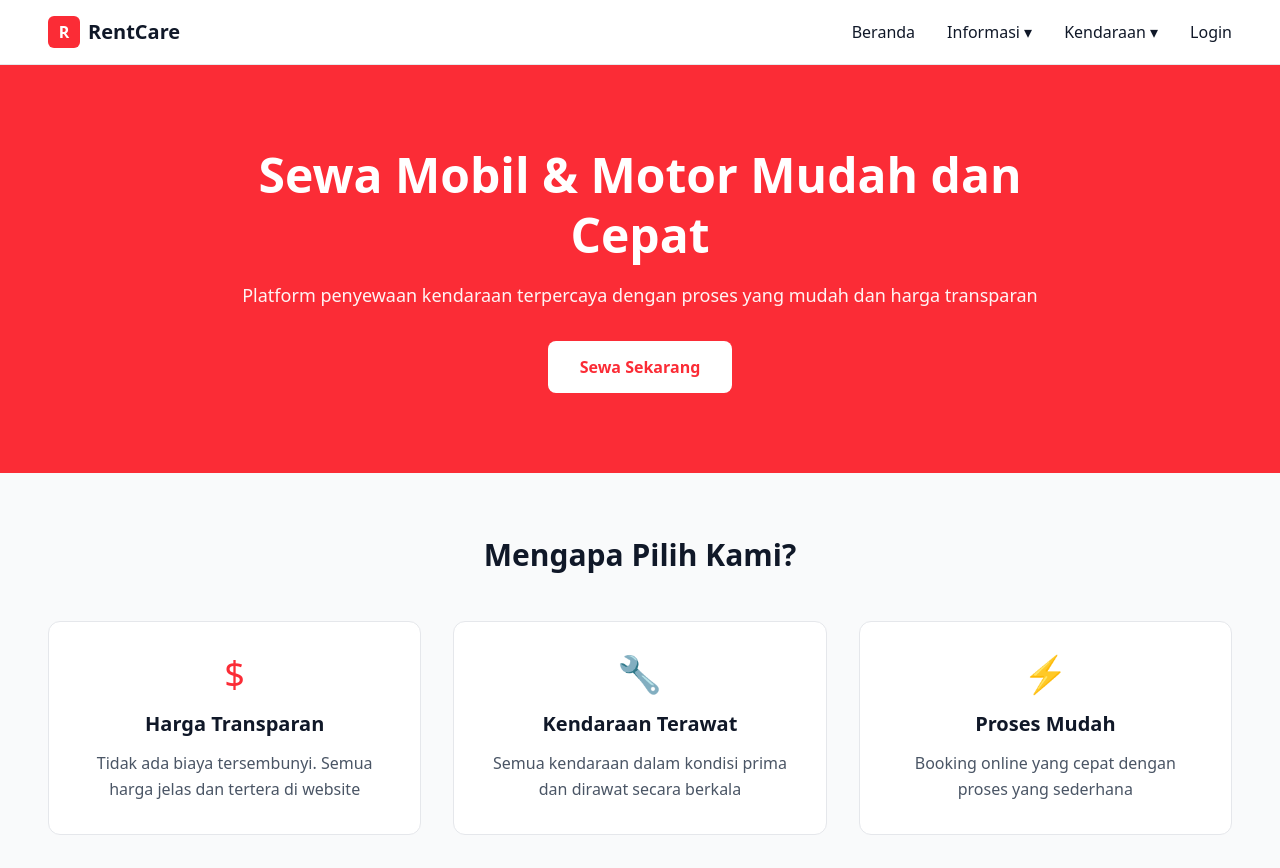
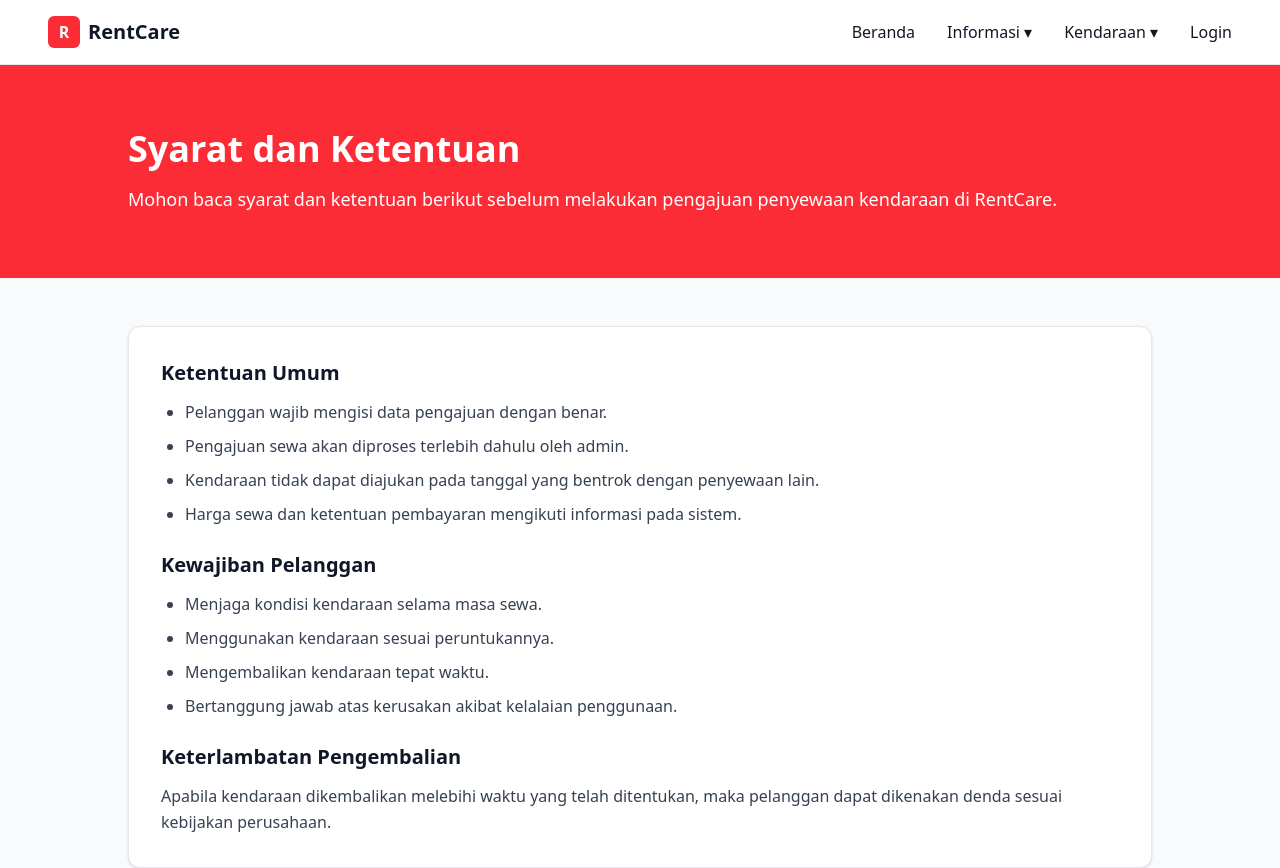
Before and after one commit to alzzneon/Tugas-Akhir, a React app in the folder frontend/: page /syarat in a window 1280 px wide. Before the commit this address led to /. Shown: the top 868 px of the page. Built offline with nearby package versions, Linux system fonts and the light colour scheme; no server answers; the HTML template or start-up script is replaced by a standard one.

Commit message:
informasi perusahaan

```diff
--- a/frontend/src/App.jsx
+++ b/frontend/src/App.jsx
@@ -29,6 +29,11 @@ import Login from "./pages/Customer/Login";
 import Register from "./pages/Customer/Register";
 import SewaMobil from "./pages/Customer/SewaMobil";
 
+import TentangPerusahaan from "./pages/Customer/Informasi/TentangPerusahaan";
+import SyaratKetentuan from "./pages/Customer/Informasi/SyaratKetentuan";
+import KebijakanPrivasi from "./pages/Customer/Informasi/KebijakanPrivasi";
+import FAQ from "./pages/Customer/Informasi/FAQ";
+
 function ProtectedRoute({ children }) {
   const token = localStorage.getItem("token");
 
@@ -51,6 +56,11 @@ export default function App() {
 
       <Route path="/login" element={<Login />} />
       <Route path="/register" element={<Register />} />
+
+      <Route path="/tentang" element={<TentangPerusahaan />} />
+      <Route path="/syarat" element={<SyaratKetentuan />} />
+      <Route path="/kebijakan" element={<KebijakanPrivasi />} />
+      <Route path="/faq" element={<FAQ />} />
 
       {/* ADMIN LOGIN */}
       <Route path="/admin/login" element={<LoginAdmin />} />
--- /dev/null
+++ b/frontend/src/pages/Customer/Informasi/FAQ.jsx
@@ -0,0 +1,61 @@
+import Header from "../../../Components/Public/Header";
+import Footer from "../../../Components/Public/Footer";
+
+export default function FAQ() {
+  const faqItems = [
+    {
+      question: "Bagaimana cara menyewa kendaraan di RentCare?",
+      answer:
+        "Pilih kendaraan yang tersedia, isi data pengajuan penyewaan, lalu tunggu proses verifikasi dan persetujuan dari admin.",
+    },
+    {
+      question: "Apakah pengajuan sewa langsung disetujui?",
+      answer:
+        "Tidak. Sistem RentCare menggunakan alur pengajuan terlebih dahulu, kemudian admin akan memprosesnya.",
+    },
+    {
+      question: "Apakah saya bisa menyewa kendaraan yang sama pada tanggal yang bentrok?",
+      answer:
+        "Tidak bisa. Sistem harus menolak pengajuan apabila kendaraan yang sama sudah dipakai atau diajukan pada rentang tanggal yang sama.",
+    },
+    {
+      question: "Apa yang terjadi jika kendaraan terlambat dikembalikan?",
+      answer:
+        "Pelanggan dapat dikenakan denda keterlambatan sesuai kebijakan yang berlaku.",
+    },
+  ];
+
+  return (
+    <div className="min-h-screen flex flex-col bg-gray-50">
+      <Header />
+
+      <section className="bg-red-500 text-white py-16 px-6 md:px-12">
+        <div className="max-w-5xl mx-auto">
+          <h1 className="text-4xl font-bold mb-4">FAQ</h1>
+          <p className="text-lg leading-relaxed">
+            Berikut adalah pertanyaan yang sering diajukan oleh pelanggan
+            RentCare.
+          </p>
+        </div>
+      </section>
+
+      <main className="flex-1 py-12 px-6 md:px-12">
+        <div className="max-w-5xl mx-auto space-y-4">
+          {faqItems.map((item, index) => (
+            <div
+              key={index}
+              className="bg-white rounded-xl shadow-sm border border-gray-200 p-6"
+            >
+              <h2 className="text-lg font-semibold text-gray-900 mb-2">
+                {item.question}
+              </h2>
+              <p className="text-gray-700 leading-relaxed">{item.answer}</p>
+            </div>
+          ))}
+        </div>
+      </main>
+
+      <Footer />
+    </div>
+  );
+}
--- /dev/null
+++ b/frontend/src/pages/Customer/Informasi/KebijakanPrivasi.jsx
@@ -0,0 +1,60 @@
+import Header from "../../../Components/Public/Header";
+import Footer from "../../../Components/Public/Footer";
+
+export default function KebijakanPrivasi() {
+  return (
+    <div className="min-h-screen flex flex-col bg-gray-50">
+      <Header />
+
+      <section className="bg-red-500 text-white py-16 px-6 md:px-12">
+        <div className="max-w-5xl mx-auto">
+          <h1 className="text-4xl font-bold mb-4">Kebijakan Privasi</h1>
+          <p className="text-lg leading-relaxed">
+            RentCare berkomitmen untuk menjaga keamanan dan kerahasiaan data
+            pribadi pelanggan.
+          </p>
+        </div>
+      </section>
+
+      <main className="flex-1 py-12 px-6 md:px-12">
+        <div className="max-w-5xl mx-auto bg-white rounded-xl shadow-sm border border-gray-200 p-8 space-y-6">
+          <section>
+            <h2 className="text-xl font-semibold text-gray-900 mb-3">
+              Data yang Dikumpulkan
+            </h2>
+            <p className="text-gray-700 leading-relaxed">
+              Kami dapat mengumpulkan data seperti nama, email, nomor telepon,
+              alamat, dan informasi lain yang dibutuhkan untuk proses pengajuan
+              penyewaan kendaraan.
+            </p>
+          </section>
+
+          <section>
+            <h2 className="text-xl font-semibold text-gray-900 mb-3">
+              Penggunaan Data
+            </h2>
+            <ul className="list-disc pl-6 text-gray-700 leading-relaxed space-y-2">
+              <li>Memproses pengajuan penyewaan kendaraan.</li>
+              <li>Melakukan verifikasi data pelanggan.</li>
+              <li>Memberikan informasi terkait status penyewaan.</li>
+              <li>Meningkatkan kualitas layanan RentCare.</li>
+            </ul>
+          </section>
+
+          <section>
+            <h2 className="text-xl font-semibold text-gray-900 mb-3">
+              Perlindungan Data
+            </h2>
+            <p className="text-gray-700 leading-relaxed">
+              Kami berupaya menjaga data pelanggan dari akses, penggunaan, atau
+              perubahan yang tidak sah dengan menerapkan langkah pengamanan yang
+              wajar pada sistem.
+            </p>
+          </section>
+        </div>
+      </main>
+
+      <Footer />
+    </div>
+  );
+}
--- /dev/null
+++ b/frontend/src/pages/Customer/Informasi/SyaratKetentuan.jsx
@@ -0,0 +1,69 @@
+import Header from "../../../Components/Public/Header";
+import Footer from "../../../Components/Public/Footer";
+
+export default function SyaratKetentuan() {
+  return (
+    <div className="min-h-screen flex flex-col bg-gray-50">
+      <Header />
+
+      <section className="bg-red-500 text-white py-16 px-6 md:px-12">
+        <div className="max-w-5xl mx-auto">
+          <h1 className="text-4xl font-bold mb-4">Syarat dan Ketentuan</h1>
+          <p className="text-lg leading-relaxed">
+            Mohon baca syarat dan ketentuan berikut sebelum melakukan
+            pengajuan penyewaan kendaraan di RentCare.
+          </p>
+        </div>
+      </section>
+
+      <main className="flex-1 py-12 px-6 md:px-12">
+        <div className="max-w-5xl mx-auto bg-white rounded-xl shadow-sm border border-gray-200 p-8 space-y-6">
+          <section>
+            <h2 className="text-xl font-semibold text-gray-900 mb-3">
+              Ketentuan Umum
+            </h2>
+            <ul className="list-disc pl-6 text-gray-700 leading-relaxed space-y-2">
+              <li>Pelanggan wajib mengisi data pengajuan dengan benar.</li>
+              <li>Pengajuan sewa akan diproses terlebih dahulu oleh admin.</li>
+              <li>
+                Kendaraan tidak dapat diajukan pada tanggal yang bentrok dengan
+                penyewaan lain.
+              </li>
+              <li>
+                Harga sewa dan ketentuan pembayaran mengikuti informasi pada
+                sistem.
+              </li>
+            </ul>
+          </section>
+
+          <section>
+            <h2 className="text-xl font-semibold text-gray-900 mb-3">
+              Kewajiban Pelanggan
+            </h2>
+            <ul className="list-disc pl-6 text-gray-700 leading-relaxed space-y-2">
+              <li>Menjaga kondisi kendaraan selama masa sewa.</li>
+              <li>Menggunakan kendaraan sesuai peruntukannya.</li>
+              <li>Mengembalikan kendaraan tepat waktu.</li>
+              <li>
+                Bertanggung jawab atas kerusakan akibat kelalaian penggunaan.
+              </li>
+            </ul>
+          </section>
+
+          <section>
+            <h2 className="text-xl font-semibold text-gray-900 mb-3">
+              Keterlambatan Pengembalian
+            </h2>
+            <p className="text-gray-700 leading-relaxed">
+              Apabila kendaraan dikembalikan melebihi waktu yang telah
+              ditentukan, maka pelanggan dapat dikenakan denda sesuai kebijakan
+              perusahaan.
+            </p>
+          </section>
+        </div>
+      </main>
+
+      <Footer />
+    </div>
+  );
+}
--- /dev/null
+++ b/frontend/src/pages/Customer/Informasi/TentangPerusahaan.jsx
@@ -0,0 +1,56 @@
+import Header from "../../../Components/Public/Header";
+import Footer from "../../../Components/Public/Footer";
+
+export default function TentangPerusahaan() {
+  return (
+    <div className="min-h-screen flex flex-col bg-gray-50">
+      <Header />
+
+      <section className="bg-red-500 text-white py-16 px-6 md:px-12">
+        <div className="max-w-5xl mx-auto">
+          <h1 className="text-4xl font-bold mb-4">Tentang Perusahaan</h1>
+          <p className="text-lg leading-relaxed">
+            RentCare adalah layanan penyewaan kendaraan yang menyediakan mobil
+            dan motor dengan proses pemesanan yang mudah, aman, dan nyaman.
+          </p>
+        </div>
+      </section>
+
+      <main className="flex-1 py-12 px-6 md:px-12">
+        <div className="max-w-5xl mx-auto bg-white rounded-xl shadow-sm border border-gray-200 p-8 space-y-8">
+          <section>
+            <h2 className="text-2xl font-semibold text-gray-900 mb-3">
+              Siapa Kami
+            </h2>
+            <p className="text-gray-700 leading-relaxed">
+              RentCare hadir untuk membantu pelanggan mendapatkan kendaraan
+              sewa dengan cepat dan praktis. Kami berfokus pada kemudahan
+              pengajuan sewa, kejelasan informasi kendaraan, serta pelayanan
+              yang profesional.
+            </p>
+          </section>
+
+          <section>
+            <h2 className="text-2xl font-semibold text-gray-900 mb-3">Visi</h2>
+            <p className="text-gray-700 leading-relaxed">
+              Menjadi platform penyewaan kendaraan terpercaya yang memberikan
+              pengalaman sewa yang mudah, aman, dan transparan.
+            </p>
+          </section>
+
+          <section>
+            <h2 className="text-2xl font-semibold text-gray-900 mb-3">Misi</h2>
+            <ul className="list-disc pl-6 text-gray-700 leading-relaxed space-y-2">
+              <li>Menyediakan kendaraan yang layak dan terawat.</li>
+              <li>Memberikan proses pengajuan sewa yang sederhana.</li>
+              <li>Menjaga transparansi informasi harga dan status sewa.</li>
+              <li>Memberikan pelayanan yang responsif kepada pelanggan.</li>
+            </ul>
+          </section>
+        </div>
+      </main>
+
+      <Footer />
+    </div>
+  );
+}
```
